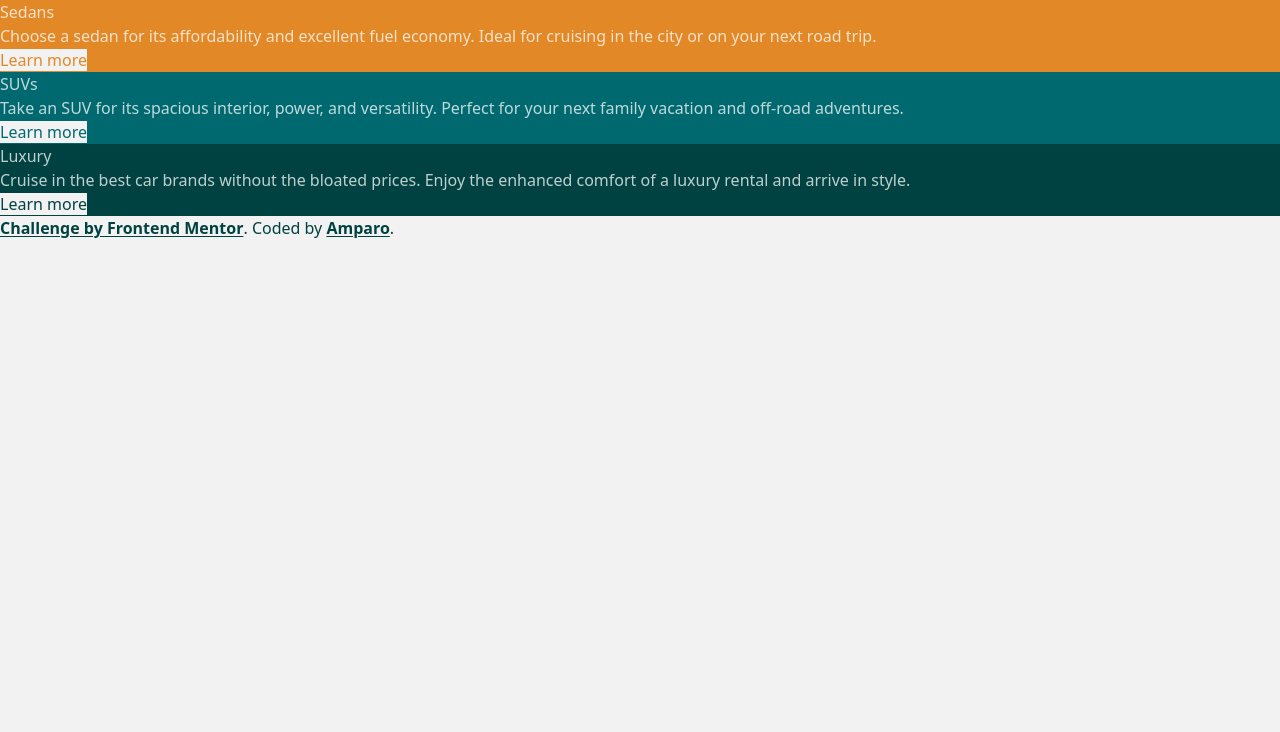
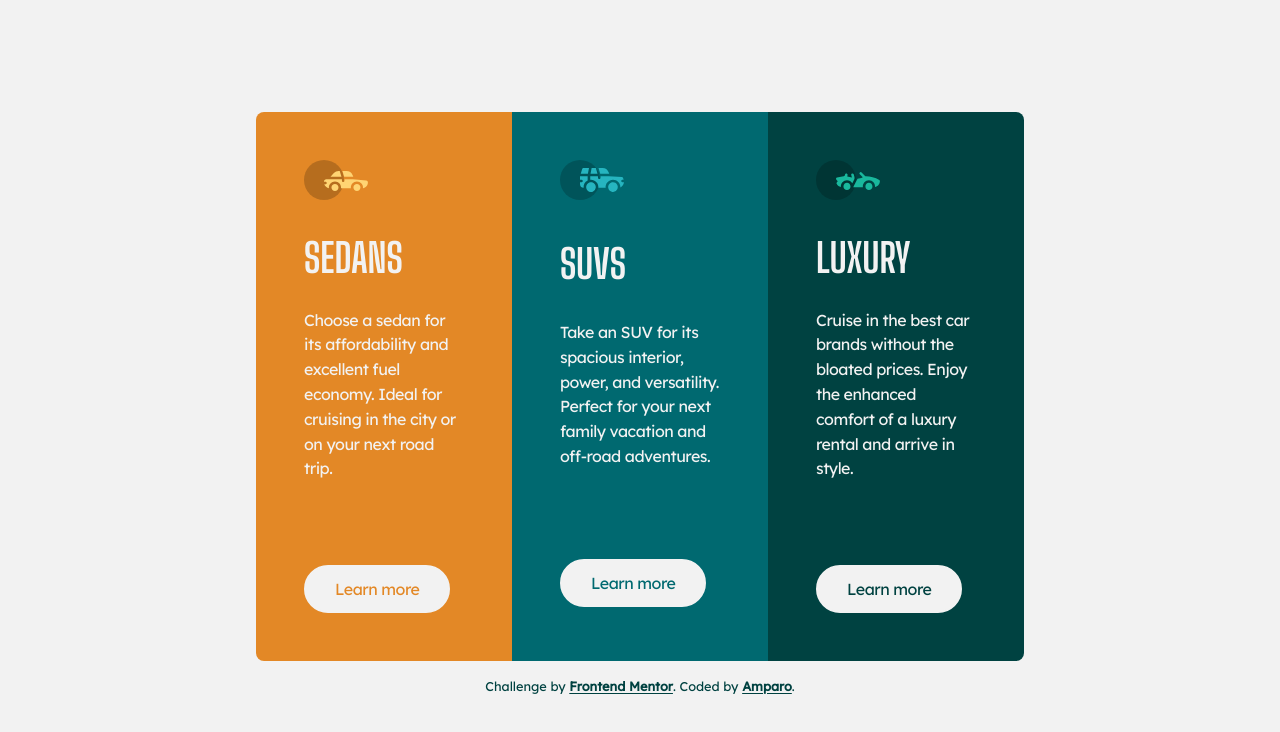
Before and after one commit to amparoamparo/frontendmentor-3-column-preview-card, a website: page index.html in a window 1280 px wide. Drawn offline with Linux system fonts and the light colour scheme.

Commit message:
finish styling

```diff
--- a/index.html
+++ b/index.html
@@ -9,53 +9,86 @@
       sizes="32x32"
       href="./images/favicon-32x32.png"
     />
+
+    <!-- Google Fonts -->
+    <link rel="preconnect" href="https://fonts.googleapis.com" />
+    <link rel="preconnect" href="https://fonts.gstatic.com" crossorigin />
+    <link
+      href="https://fonts.googleapis.com/css2?family=Big+Shoulders+Display:wght@700&family=Lexend+Deca&display=swap"
+      rel="stylesheet"
+    />
+
+    <!-- Stylesheet -->
     <link rel="stylesheet" href="dist/style.css" />
+
     <title>Frontend Mentor | 3-column preview card component</title>
   </head>
-  <body class="bg-neutral-light-grey text-neutral-transparent-white">
-    <main>
-      <section>
-        <article class="bg-primary-bright-orange">
-          <h2>Sedans</h2>
-          <p>
+  <body
+    class="bg-neutral-light-grey text-neutral-light-grey font-body grid place-content-center place-items-center min-h-screen"
+  >
+    <main class="mx-6 md:mx-32 xl:mx-64 3xl:mx-[32rem] mt-[5.5rem]">
+      <section class="lg:grid lg:grid-cols-3">
+        <article
+          class="bg-primary-bright-orange pt-12 px-12 pb-12 grid gap-10 rounded-t-lg lg:rounded-l-lg lg:rounded-tr-none"
+        >
+          <img src="images/icon-sedans.svg" alt="" />
+          <h2 class="font-title font-semibold uppercase text-xl -mb-5 -mt-3">
+            Sedans
+          </h2>
+          <p class="text-base leading-paragraph tracking-tight">
             Choose a sedan for its affordability and excellent fuel economy.
             Ideal for cruising in the city or on your next road trip.
           </p>
-          <a href="#" class="bg-neutral-light-grey text-primary-bright-orange"
+          <a
+            href="#"
+            class="bg-neutral-light-grey text-primary-bright-orange tracking-tight py-2.5 px-[1.8125rem] place-self-start -mt-3.5 lg:mt-11 border-2 border-neutral-light-grey rounded-full hover:bg-primary-bright-orange hover:text-neutral-light-grey transition-all"
             >Learn more</a
           >
         </article>
 
-        <article class="bg-primary-dark-cyan">
-          <h2>SUVs</h2>
-          <p>
+        <article class="bg-primary-dark-cyan pt-12 px-12 pb-12 grid gap-10">
+          <img src="images/icon-suvs.svg" alt="" />
+          <h2 class="font-title font-semibold uppercase text-xl -mb-5 -mt-3">
+            SUVs
+          </h2>
+          <p class="text-base leading-paragraph tracking-tight">
             Take an SUV for its spacious interior, power, and versatility.
             Perfect for your next family vacation and off-road adventures.
           </p>
-          <a href="#" class="bg-neutral-light-grey text-primary-dark-cyan"
+          <a
+            href="#"
+            class="bg-neutral-light-grey text-primary-dark-cyan tracking-tight py-2.5 px-[1.8125rem] place-self-start -mt-3.5 lg:mt-11 border-2 border-neutral-light-grey rounded-full hover:bg-primary-dark-cyan hover:text-neutral-light-grey transition-all"
             >Learn more</a
           >
         </article>
 
-        <article class="bg-primary-darker-cyan">
-          <h2>Luxury</h2>
-          <p>
+        <article
+          class="bg-primary-darker-cyan pt-12 px-12 pb-12 grid gap-10 rounded-b-lg lg:rounded-r-lg lg:rounded-bl-none"
+        >
+          <img src="images/icon-luxury.svg" alt="" />
+          <h2 class="font-title font-semibold uppercase text-xl -mb-5 -mt-3">
+            Luxury
+          </h2>
+          <p class="text-base leading-paragraph tracking-tight">
             Cruise in the best car brands without the bloated prices. Enjoy the
             enhanced comfort of a luxury rental and arrive in style.
           </p>
-          <a href="#" class="bg-neutral-light-grey text-primary-darker-cyan"
+          <a
+            href="#"
+            class="bg-neutral-light-grey text-primary-darker-cyan tracking-tight py-2.5 px-[1.8125rem] place-self-start -mt-3.5 lg:mt-11 border-2 border-neutral-light-grey rounded-full hover:bg-primary-darker-cyan hover:text-neutral-light-grey transition-all"
             >Learn more</a
           >
         </article>
       </section>
     </main>
 
-    <footer class="text-primary-darker-cyan">
+    <footer class="text-primary-darker-cyan mx-6 mt-4 mb-20 text-sm">
+      Challenge by
       <a
-        href="https://www.frontendmentor.io/challenges/3column-preview-card-component-pH92eAR2-"
+        href="https://www.frontendmentor.io/"
         target="_blank"
         class="font-semibold underline underline-offset-2"
-        >Challenge by Frontend Mentor</a
+        >Frontend Mentor</a
       >. Coded by
       <a
         href="https://amparo.codes"
--- a/tailwind.config.js
+++ b/tailwind.config.js
@@ -2,6 +2,7 @@
 module.exports = {
   content: ["index.html"],
   theme: {
+    extend: {
       colors: {
         "primary-bright-orange": "hsl(31, 77%, 52%)",
         "primary-dark-cyan": "hsl(184, 100%, 22%)",
@@ -9,7 +10,25 @@ module.exports = {
         "neutral-transparent-white": "hsla(0, 0%, 100%, 0.75)",
         "neutral-light-grey": "hsl(0, 0%, 95%)",
       },
-    extend: {},
+      fontFamily: {
+        body: ["Lexend Deca", "sans-serif"],
+        title: ["Big Shoulders Display", "sans-serif"],
+      },
+      fontSize: {
+        sm: "0.8rem",
+        base: "1rem",
+        xl: "2.5rem",
+      },
+      lineHeight: {
+        paragraph: "1.55",
+      },
+      letterSpacing: {
+        tight: "-0.03rem",
+      },
+      screens: {
+        "3xl": "120rem",
+      },
+    },
   },
   plugins: [],
 };
```
Also changed, not shown: dist/style.css. Lines whose indentation alone changed are shown as unchanged.
